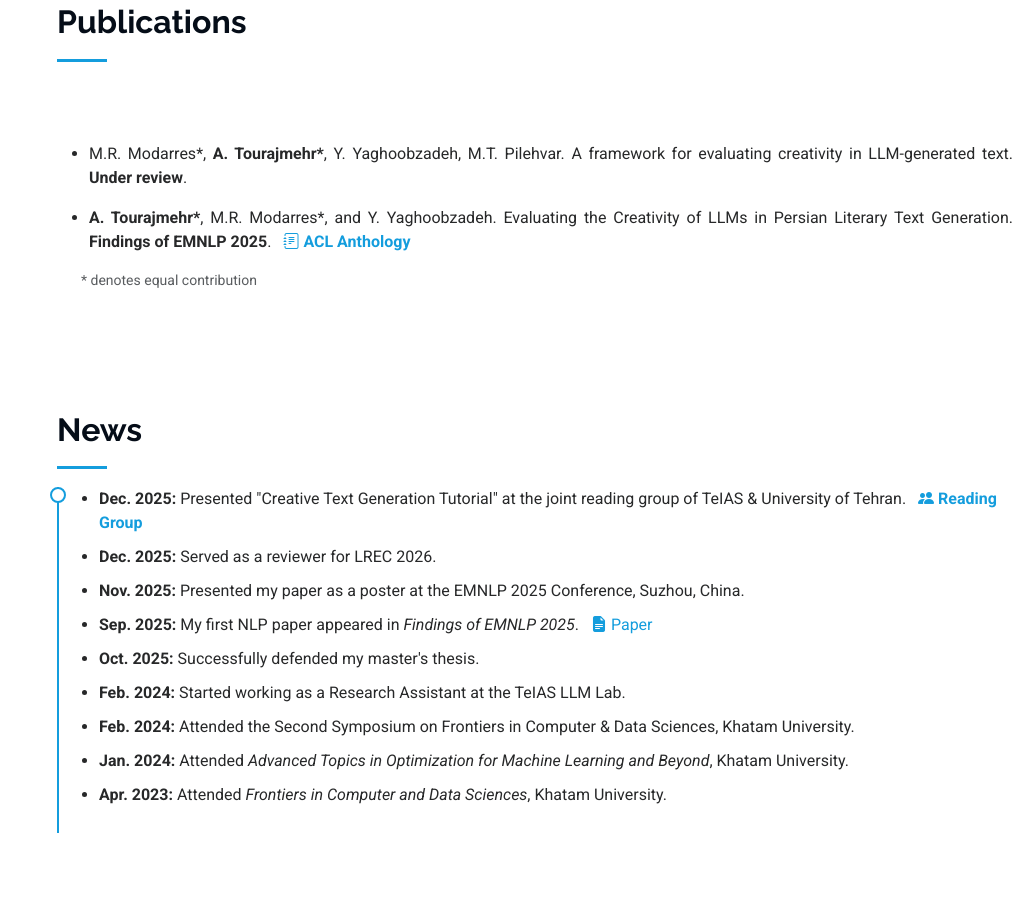
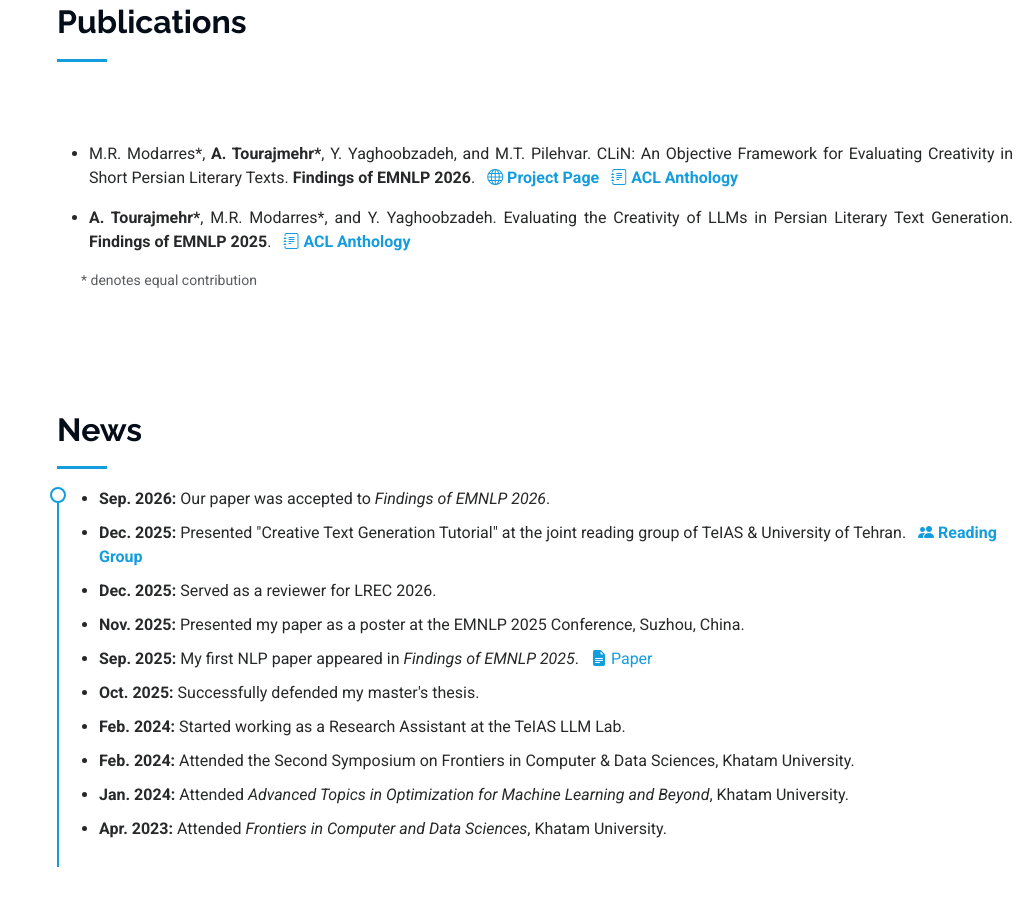
Before and after one commit to Armin-Tourajmehr/armin-tourajmehr.github.io, a plain HTML site: page index.html in a window 1280 px wide. Shown: the part 1259-2165 px from the top of the page, without its empty margins (255-1280 px from the left). Drawn offline with Linux system fonts and the light colour scheme.

Commit message:
Update publication and news

```diff
--- a/index.html
+++ b/index.html
@@ -111,14 +111,29 @@ Throughout my graduate studies, I worked on various machine learning and natural
         <div class="resume-item pb-0" style="text-align: justify;">
           <ul>
             <li>
-              M.R. Modarres*, <strong>A. Tourajmehr*</strong>, Y. Yaghoobzadeh, M.T. Pilehvar.
+              M.R. Modarres*, <strong>A. Tourajmehr*</strong>, Y. Yaghoobzadeh, and M.T. Pilehvar.
 
-              A framework for evaluating creativity in LLM-generated text.
+          CLiN: An Objective Framework for Evaluating Creativity in Short Persian Literary Texts.
 
-              <strong>Under review</strong>.
-            </li>
+          <strong>Findings of EMNLP 2026</strong>.
+
+          <a href="https://armin-tourajmehr.github.io/CLiN/"
+            target="_blank"
+            class="ms-2 text-decoration-none fw-semibold">
+            <i class="bi bi-globe"></i> Project Page
+          </a>
+
+          <a href="#"
+            target="_blank"
+            class="ms-2 text-decoration-none fw-semibold">
+            <i class="bi bi-journal-text"></i> ACL Anthology
+          </a>
+        </li>
+
           </ul>
         </div>
+
+
 
         <div class="resume-item pb-0" style="text-align: justify;">
           <ul>
@@ -159,6 +174,9 @@ Throughout my graduate studies, I worked on various machine learning and natural
 
             <div class="resume-item pb-0">
               <ul>
+                <li>
+                  <strong>Sep. 2026:</strong> Our paper was accepted to <em>Findings of EMNLP 2026</em>.
+                </li>
                 <li>
                   <strong>Dec. 2025:</strong> Presented "Creative Text Generation Tutorial" at the joint reading group of TeIAS & University of Tehran.
                   <a href="https://creativity-ai-research-group.github.io/sessions/" target="_blank" class="ms-2 text-decoration-none fw-semibold">
```
